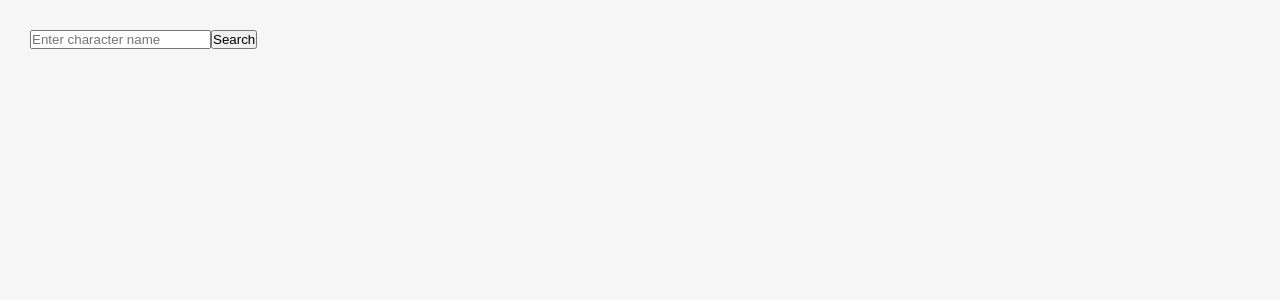
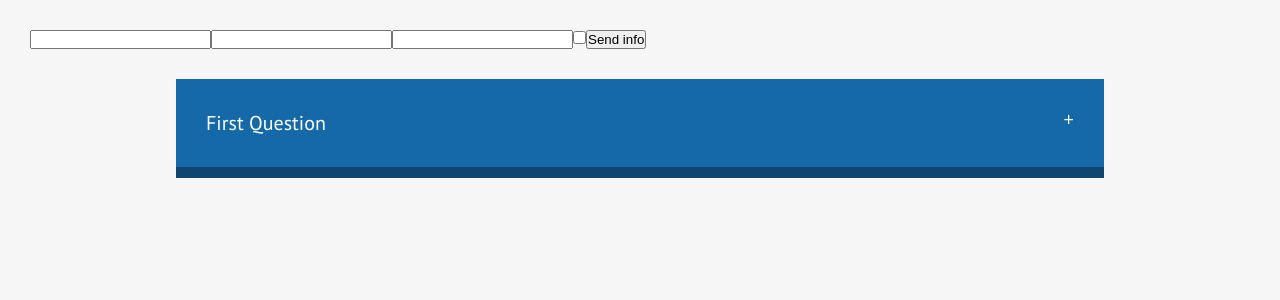
Before and after one commit to VladChornyi/efw-react, a React (Create React App) app: page / in a window 1280 px wide. Shown: the top 300 px of the page. Built offline with nearby package versions, Linux system fonts and the light colour scheme.

Commit message:
fq,formreg

```diff
--- a/package.json
+++ b/package.json
@@ -6,6 +6,7 @@
     "@testing-library/jest-dom": "^5.16.5",
     "@testing-library/react": "^13.4.0",
     "@testing-library/user-event": "^13.5.0",
+    "axios": "^1.3.3",
     "nanoid": "^4.0.1",
     "prop-types": "^15.8.1",
     "react": "^18.2.0",
--- a/src/components/AccordionItem/AccordionItems.jsx
+++ b/src/components/AccordionItem/AccordionItems.jsx
@@ -1,44 +1,47 @@
-import React, { Component } from "react";
+import React, {  useState } from "react";
 import "./AccordionItems.css";
-export class AccordionItem extends Component {
-  state = { isOpen: false };
-  handleToggleAccordion = () => {
-    this.setState((prevState) => {
-      return {
-        isOpen: !prevState.isOpen,
+export function AccordionItem() {
+  // state = { isOpen: false };
+  const [isOpen, setIsOpen] = useState(false);
+
+  const handleToggleAccordion = () => {
+    setIsOpen((prevState) => !prevState);
+
+    // this.setState((prevState) => {
+    //   return {
+    //     isOpen: !prevState.isOpen,
+    //   };
+    // });
   };
-    });
-  };
-  render() {
+
   return (
     <div className="container">
       <div className="accordion">
         <div className="accordion-item">
           <p
-              className={`title ${this.state.isOpen ? "is-expanded" : ""}`}
-              onClick={this.handleToggleAccordion}
+            className={`title ${isOpen ? "is-expanded" : ""}`}
+            onClick={handleToggleAccordion}
           >
             First Question
           </p>
 
           <div
-              className={`content ${this.state.isOpen && "is-expanded"}`}
-              onClick={this.handleToggleAccordion}
+            className={`content ${isOpen && "is-expanded"}`}
+            onClick={handleToggleAccordion}
           >
             <p>
-                Lorem ipsum dolor sit amet, consectetur adipiscing elit. Morbi
-                eu interdum diam. Donec interdum porttitor risus non bibendum.
-                Maecenas sollicitudin eros in quam imperdiet placerat. Cras
-                justo purus, rhoncus nec lobortis ut, iaculis vel ipsum. Donec
-                dignissim arcu nec elit faucibus condimentum. Donec facilisis
-                consectetur enim sit amet varius. Pellentesque justo dui,
-                sodales quis luctus a, iaculis eget mauris. Aliquam dapibus,
-                ante quis fringilla feugiat, mauris risus condimentum massa, at
-                elementum libero quam ac ligula. Pellentesque at rhoncus dolor.
-                Duis porttitor nibh ut lobortis aliquam. Nullam eu dolor
-                venenatis mauris placerat tristique eget id dolor. Quisque
-                blandit adipiscing erat vitae dapibus. Nulla aliquam magna nec
-                elementum tincidunt.
+              Lorem ipsum dolor sit amet, consectetur adipiscing elit. Morbi eu
+              interdum diam. Donec interdum porttitor risus non bibendum.
+              Maecenas sollicitudin eros in quam imperdiet placerat. Cras justo
+              purus, rhoncus nec lobortis ut, iaculis vel ipsum. Donec dignissim
+              arcu nec elit faucibus condimentum. Donec facilisis consectetur
+              enim sit amet varius. Pellentesque justo dui, sodales quis luctus
+              a, iaculis eget mauris. Aliquam dapibus, ante quis fringilla
+              feugiat, mauris risus condimentum massa, at elementum libero quam
+              ac ligula. Pellentesque at rhoncus dolor. Duis porttitor nibh ut
+              lobortis aliquam. Nullam eu dolor venenatis mauris placerat
+              tristique eget id dolor. Quisque blandit adipiscing erat vitae
+              dapibus. Nulla aliquam magna nec elementum tincidunt.
             </p>
           </div>
         </div>
@@ -46,4 +49,3 @@ export class AccordionItem extends Component {
     </div>
   );
 }
-}
--- a/src/components/App.js
+++ b/src/components/App.js
@@ -8,18 +8,20 @@ import { FAQ } from "./FAQ/FAQ";
 import Tabs from "./Tabs/Tabs.jsx";
 import Albums from "./Albums/Albums";
 import { StarWars } from "./StarWars/StarWars";
+import { FormReg } from "./FormReg/FormReg";
 
 function App() {
   return (
     <>
+      <FormReg/>
       {/* <GlobalStyle />
       <Container>
-        <Tabs />
+        <Tabs /> */}
         <AccordionItem />
-        <FAQ />
-      </Container> */}
+        {/* <FAQ /> */}
+      {/* </Container>
       {/* <Albums /> */}
-      <StarWars/>
+      {/* <StarWars/> */}
     </>
   );
 }
--- a/src/components/FormReg/FormReg.jsx
+++ b/src/components/FormReg/FormReg.jsx
@@ -1,53 +1,71 @@
 import { nanoid } from "nanoid";
-import { Component } from "react";
+import { useState } from "react";
 
-export class FormReg extends Component {
-  state = {
-    name: "",
-    mail: "",
-    password: "",
-    checkbox: false,
-    user: null,
-  };
+export function FormReg () {
+  const [name, setName] = useState('');
+  const [mail, setMail] = useState('');
+  const [password, setPassword] = useState('');
+  const [checkbox, setCheckbox] = useState(false);
+  const [user, setUser] = useState(null);
 
-  handleChange = (e) => {
-    const { name, checked, type, value } = e.target;
+  // state = {
+  //   name: "",
+  //   mail: "",
+  //   password: "",
+  //   checkbox: false,
+  //   user: null,
+  // };
 
-    this.setState({[name]: type === 'checkbox' ? checked : value.trim() });
+  const handleChange = (e) => {
+    const { name, checked, value } = e.target;
+
+ switch (name) {
+  case "password":
+     setPassword(value);
+     break;
+    case 'mail':
+     setMail(value);
+     break;
+   case 'name':
+     setName(value);
+     break;
+    case 'checkbox':
+     setCheckbox(checked);
+    break;
+  default:
+    break;
+ }
+    // setState({[name]: type === 'checkbox' ? checked : value.trim() });
 
   };
 
-  handleSubmit = e => {
+  const handleSubmit = e => {
     e.preventDefault();
-    const { name, mail, password } = this.state;
+
+    // const { name, mail, password } = this.state;
     const newUser = {
     id: nanoid(),
     name,
     mail,
     password,
     }
-this.setState({
-  user: newUser,
-  name: "",
-  mail: "",
-  password: "",
-  checkbox: false,
-
-})
-
+  setUser(newUser)
+  setName('')
+  setMail('')
+  setPassword('')
+  setCheckbox(false)
 
   }
 
-  render() {
-    const { name, mail, password, user, checkbox } = this.state;
+    // const { name, mail, password, user, checkbox } = this.state;
     return (
       <>
-        <form onSubmit={this.handleSubmit}>
+        <form onSubmit={handleSubmit}>
           <label htmlFor=""></label>
           <input
             type="email"
             name="mail"
-            onChange={this.handleChange}
+            onChange={handleChange}
             value={mail}
             required
           />
@@ -56,7 +74,7 @@ this.setState({
           <input
             type="text"
             name="name"
-            onChange={this.handleChange}
+            onChange={handleChange}
             value={name}
             required
           />
@@ -65,12 +83,12 @@ this.setState({
           <input
             type="password"
             name="password"
-            onChange={this.handleChange}
+            onChange={handleChange}
             value={password}
             required
           />
 
-          <input type="checkbox" name="checkbox" onChange={this.handleChange} checked={checkbox}  required/>
+          <input type="checkbox" name="checkbox" onChange={handleChange} checked={checkbox}  required/>
 
           <button type="submit">Send info</button>
         </form>
@@ -83,4 +101,3 @@ this.setState({
       </>
     );
   }
-}
```
Lines whose indentation alone changed are shown as unchanged.
